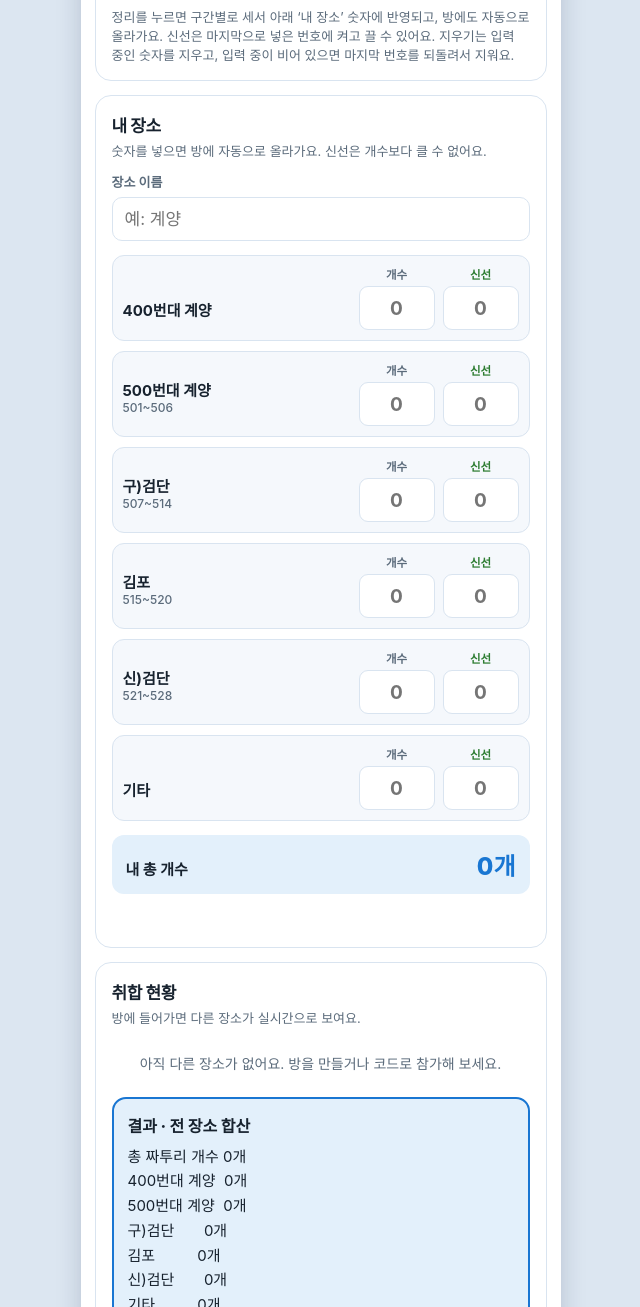
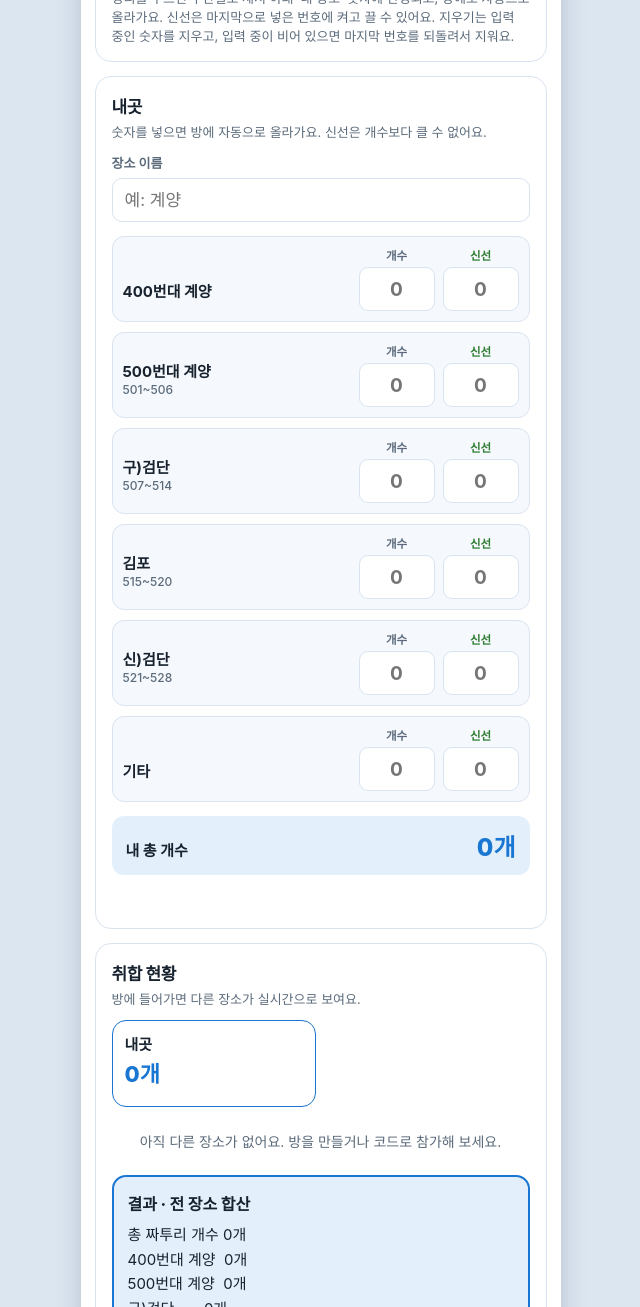
Before and after one commit to mikurazi8282-arch/mikurazi8282-arch.github.io, a plain HTML site: page jjaturi.html in a window 1280 px wide. Shown: the part 1242-2549 px from the top of the page, without its empty margins (312-952 px from the left). Drawn offline with Linux system fonts and the light colour scheme.

Commit message:
Add files via upload

```diff
--- a/jjaturi.html
+++ b/jjaturi.html
@@ -305,7 +305,7 @@
         <p class="hint">먼저 내 장소 이름을 적어 주세요</p>
         <label class="name-label" for="myNameTop">장소 이름</label>
         <input type="text" id="myNameTop" placeholder="예: 인천5, 계양, 김포" autocomplete="off" />
-        <p class="name-note">이 이름으로 아래 취합 현황과 방에 표시돼요. 취합하기 전에 꼭 먼저 적어 주세요.</p>
+        <p class="name-note">아래에서는 내곳-이 이름으로 표시돼요. 취합하기 전에 꼭 먼저 적어 주세요.</p>
       </section>
 
       <section class="card count-card" id="countCard" aria-label="세는 모드">
@@ -355,7 +355,7 @@
       </section>
 
       <section class="card" aria-label="내 장소 입력">
-        <h2>내 장소</h2>
+        <h2 id="myPlaceTitle">내곳</h2>
         <p class="hint">숫자를 넣으면 방에 자동으로 올라가요. 신선은 개수보다 클 수 없어요.</p>
         <label class="name-label" for="myName">장소 이름</label>
         <input type="text" id="myName" placeholder="예: 계양" autocomplete="off" />
@@ -596,6 +596,15 @@
           return n;
         }
 
+        function myDisplayName(){
+          var raw = (nameEl && nameEl.value ? nameEl.value : "").trim();
+          return raw ? "내곳-" + raw : "내곳";
+        }
+        function updateMyPlaceTitle(){
+          var titleEl = $("myPlaceTitle");
+          if (titleEl) titleEl.textContent = myDisplayName();
+        }
+
         function onInput(){
           readInputs();
           lsSet(LS.nums, JSON.stringify({ counts: myCounts, fresh: myFresh }));
@@ -605,6 +614,7 @@
         }
 
         function refreshMine(){
+          updateMyPlaceTitle();
           var err = hasError();
           totalEl.textContent = myTotal();
           var ft = myFreshTotal();
@@ -945,14 +955,45 @@
         }
 
         function renderBoard(){
+          updateMyPlaceTitle();
           boardEl.innerHTML = "";
           var keys = Object.keys(places).filter(function(k){ return k !== deviceId; });
           // 내 장소는 방 데이터에 없을 수 있으니(업로드 전) 합산에는 항상 내 현재 입력 사용
           var allNums = [];
           keys.forEach(function(k){ allNums.push(places[k].nums); });
           var mineInRoom = roomCode && places[deviceId];
-          if (!mineInRoom) allNums.push(myNums14());
-          else allNums.push(places[deviceId].nums);
+          var mineNums = mineInRoom ? places[deviceId].nums : myNums14();
+          allNums.push(mineNums);
+
+          // 내 장소 카드 — 표시는 "내곳-이름" (이름이 없으면 "내곳")
+          (function(){
+            var card = document.createElement("div");
+            card.className = "pcard mine";
+            var nm = document.createElement("div");
+            nm.className = "pname";
+            nm.textContent = myDisplayName();
+            var tt = document.createElement("div");
+            tt.className = "ptotal";
+            tt.textContent = mineNums[0] + "개";
+            card.appendChild(nm); card.appendChild(tt);
+            if (mineNums[6] > 0){
+              var fr = document.createElement("div");
+              fr.className = "pfresh";
+              fr.textContent = "신선 " + mineNums[6] + "개 포함";
+              card.appendChild(fr);
+            }
+            var items = placeSummaryList(mineNums);
+            if (items.length){
+              var ul = document.createElement("ul");
+              items.forEach(function(t){
+                var li = document.createElement("li");
+                li.textContent = t;
+                ul.appendChild(li);
+              });
+              card.appendChild(ul);
+            }
+            boardEl.appendChild(card);
+          })();
 
           keys.forEach(function(k){
             var p = places[k];
```
